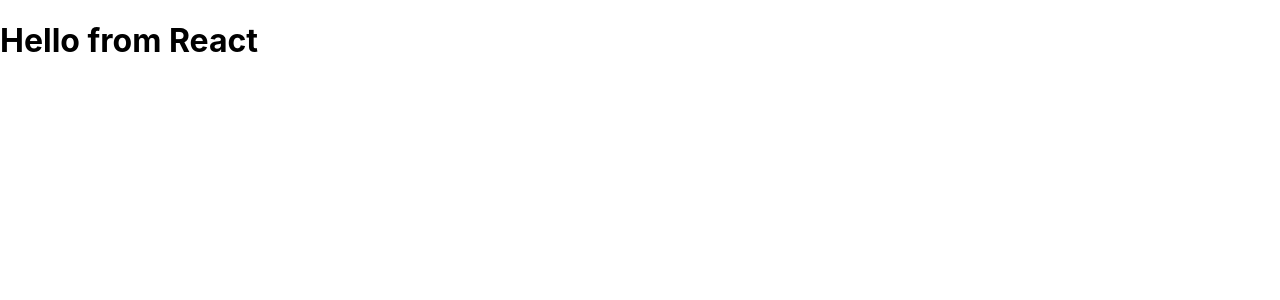
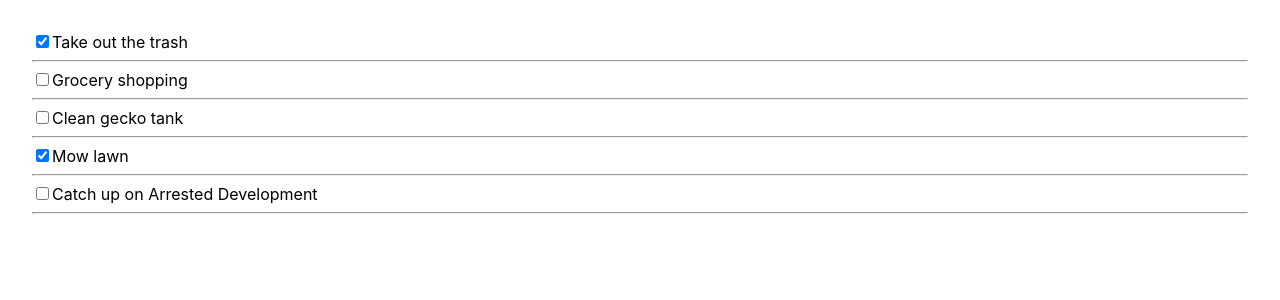
Before and after one commit to norbert-lukaszuk/reactapp, a React (Create React App) app: page / in a window 1280 px wide. Shown: the top 300 px of the page. Built offline with nearby package versions, Linux system fonts and the light colour scheme.

Commit message:
another attempt to state managment

```diff
--- a/src/App.js
+++ b/src/App.js
@@ -1,11 +1,35 @@
 import React from "react";
+import todosData from "./components/todoData";
+import TodoItem from "./components/TodoItem";
+class App extends React.Component{
+  state={
+      todos: todosData
+  }
+  handleChange = (id) =>{
+    console.log(`Change id ${id}`);
+    const newState = this.state.todos.map(todo=>{
+      if(todo.id === id){
+        return{
+          ...todo,
+         completed: !todo.completed
+        }
+      }
+      return todo
+    })
+    console.log(newState);
+    this.setState({todos: newState})
+  }
+  render(){
+    const todosArray = this.state.todos.map(todo=>{
+      return <TodoItem key={todo.id} text={todo.text} completed={todo.completed} id={todo.id} handleChange={this.handleChange}/>
+    })
 
-function App() {
-  return (
-    <div>
-      <h1>Hello from React</h1>
-    </div>
-  );
+    return(
+      <div className="mainComponent">
+        {todosArray}
+      </div>
+    )
+  }
 }
 
 export default App;
--- /dev/null
+++ b/src/components/TodoItem.js
@@ -0,0 +1,13 @@
+import React from "react";
+
+function TodoItem(props){
+    return(
+        <div>
+            <input onChange={()=> props.handleChange(props.id)} type="checkbox" checked={props.completed} />
+             <span>{props.text}</span>
+             <hr />
+        </div>
+
+    )
+}
+export default TodoItem;
--- /dev/null
+++ b/src/components/todoData.js
@@ -0,0 +1,29 @@
+const todosData = [
+    {
+        id: 1,
+        text: "Take out the trash",
+        completed: true
+    },
+    {
+        id: 2,
+        text: "Grocery shopping",
+        completed: false
+    },
+    {
+        id: 3,
+        text: "Clean gecko tank",
+        completed: false
+    },
+    {
+        id: 4,
+        text: "Mow lawn",
+        completed: true
+    },
+    {
+        id: 5,
+        text: "Catch up on Arrested Development",
+        completed: false
+    }
+]
+
+export default todosData
--- a/src/index.css
+++ b/src/index.css
@@ -11,3 +11,6 @@ code {
   font-family: source-code-pro, Menlo, Monaco, Consolas, 'Courier New',
     monospace;
 }
+.mainComponent{
+  padding: 2em;
+}
```
